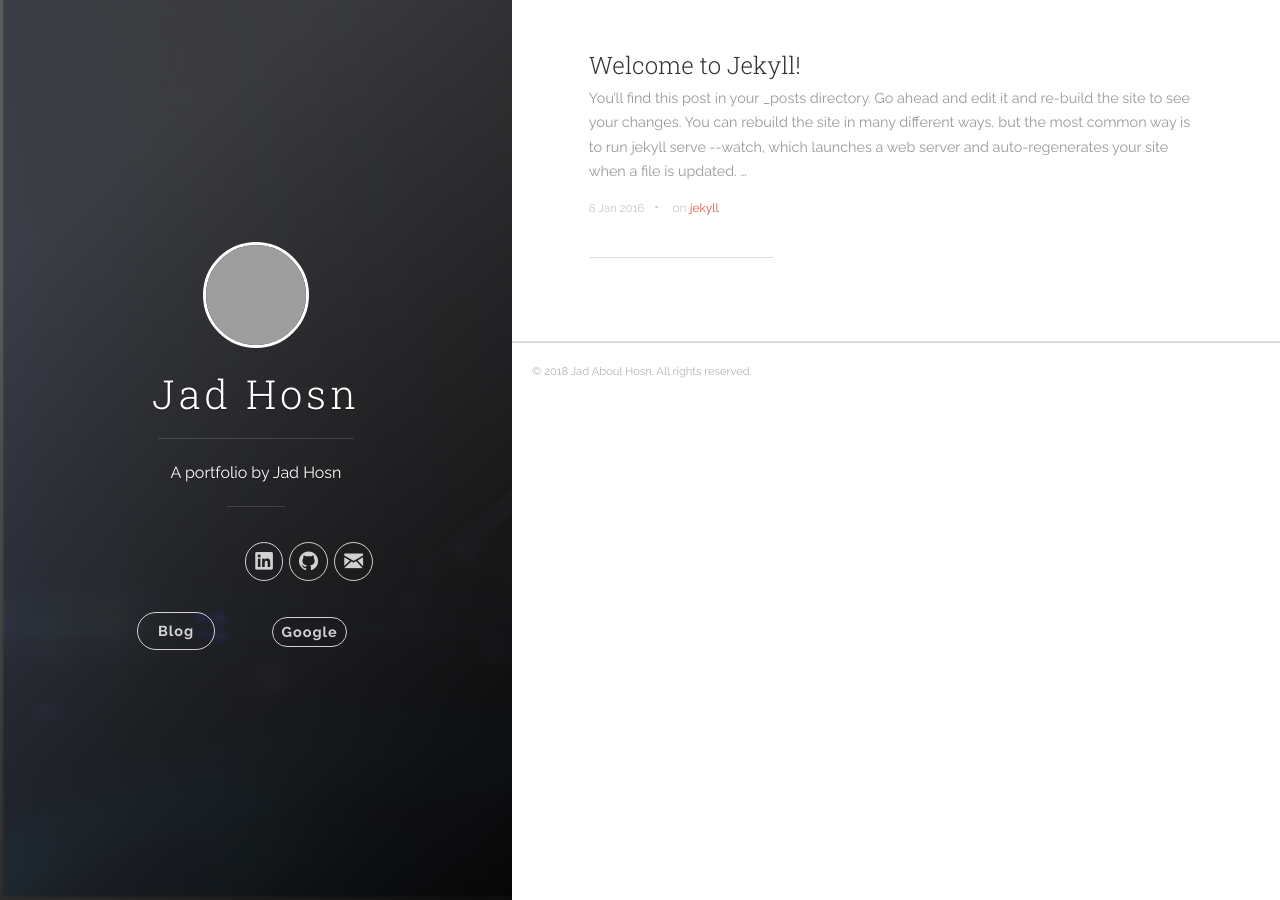
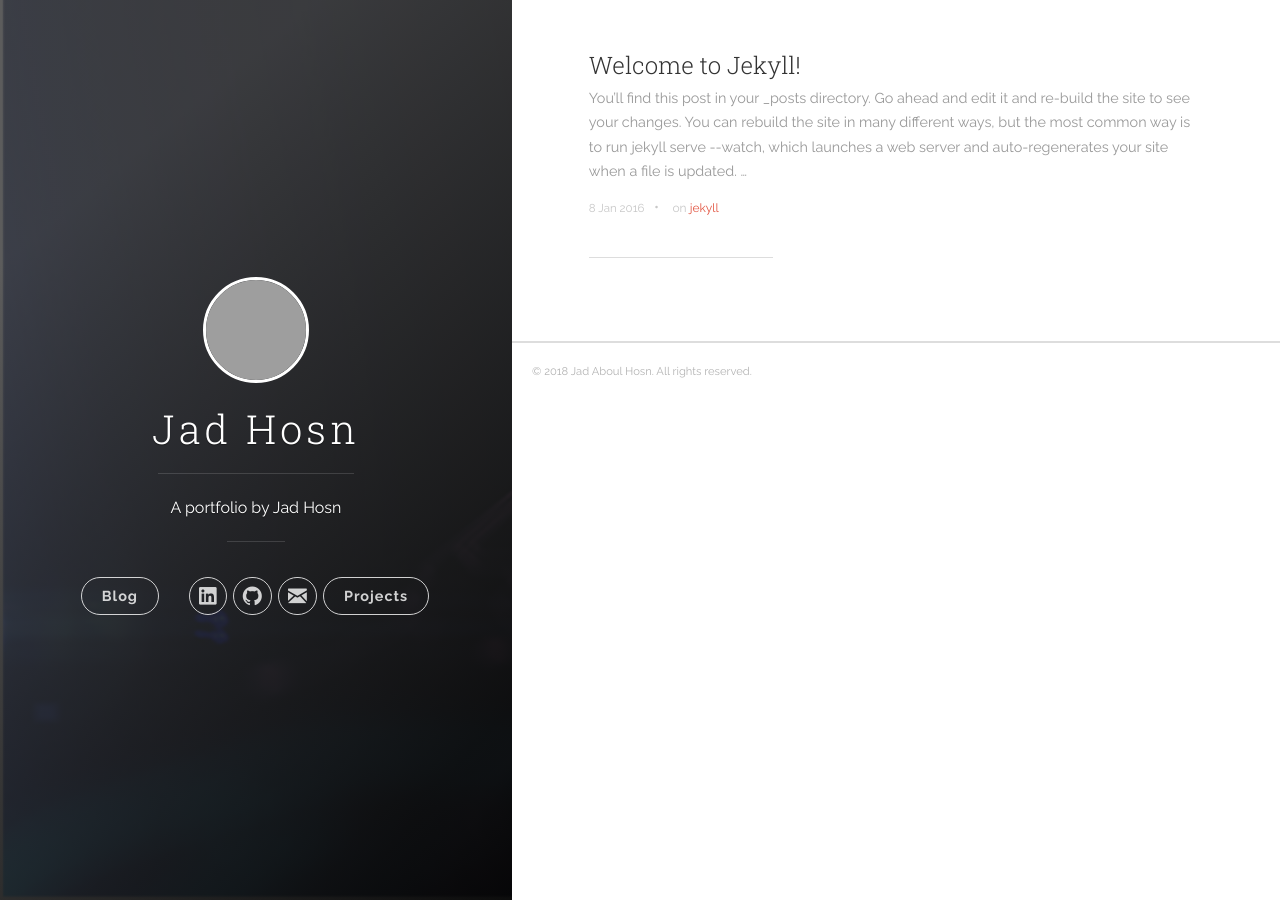
Before and after one commit to jadhosn/jadhosn.github.io, a Jekyll site: the page built from index.html, in a window 1280 px wide. Built offline with Jekyll 4.4.1, drawn with Linux system fonts in a browser that asks for light colours; the list of posts is cut into pages by our own code; grey boxes are pictures that could not be loaded.

Commit message:
last push for additional button

```diff
--- a/_includes/header.html
+++ b/_includes/header.html
@@ -84,15 +84,15 @@
                 <!--<span class="label">RSS</span>-->
               <!--</a>-->
             <!--</li>-->
-              <br><br/>
-              <nav class="cover-navigation cover-navigation--primary">
-                <ul class="navigation">
-                  <li class="navigation__item"><a href="https://www.google.com" title="link to {{ site.title }} blog" class="blog-button">Google</a></li>
-                </ul>
-              </nav>
-
             </ul>
           </nav>
+
+          <nav class="cover-navigation cover-navigation--primary">
+            <ul class="navigation">
+              <li class="navigation__item"><a href="https://www.google.com" title="link to {{ site.title }} blog" class="blog-button">Projects</a></li>
+            </ul>
+          </nav>
+
         </div>
       </div>
 
```
